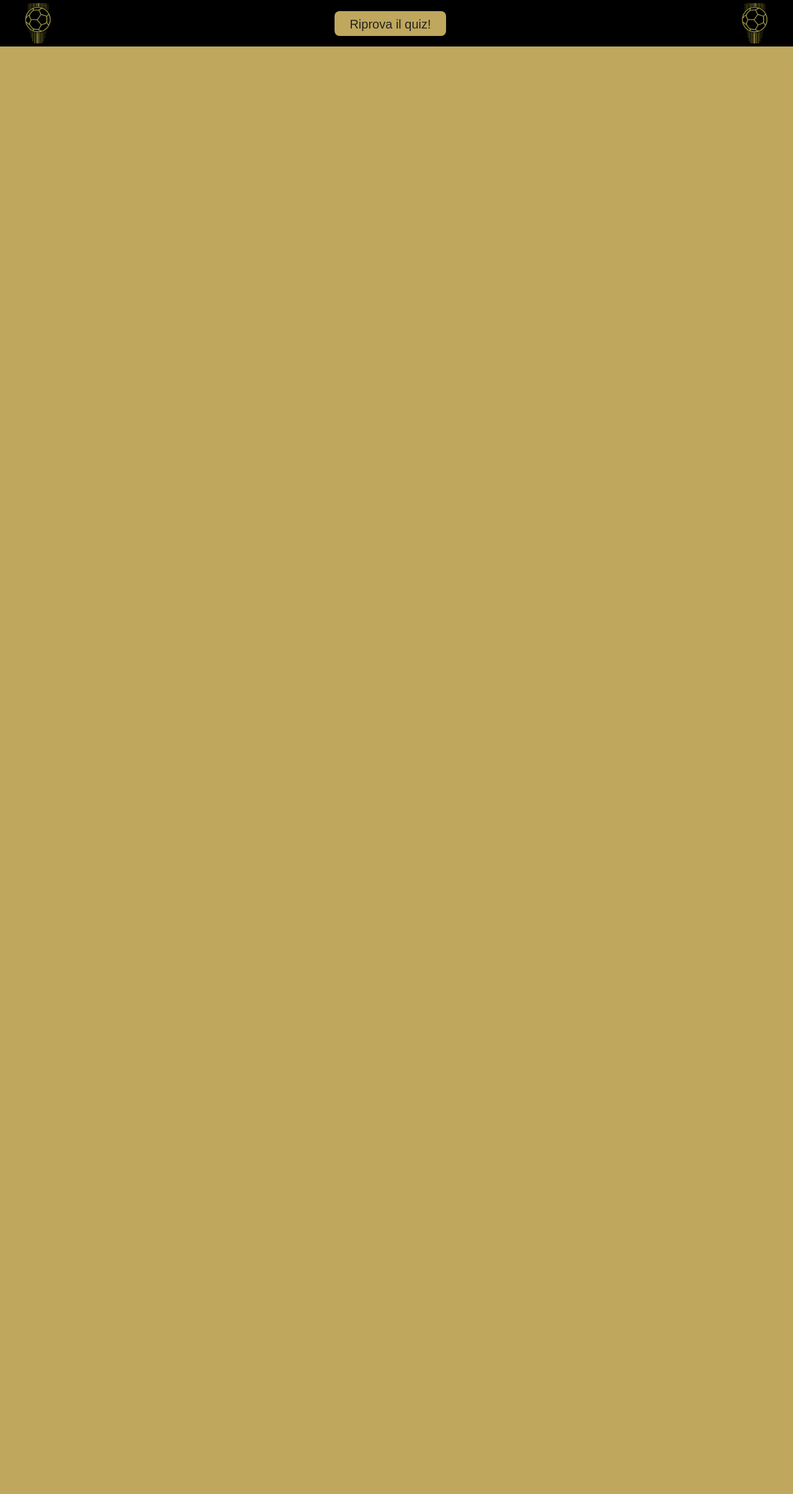
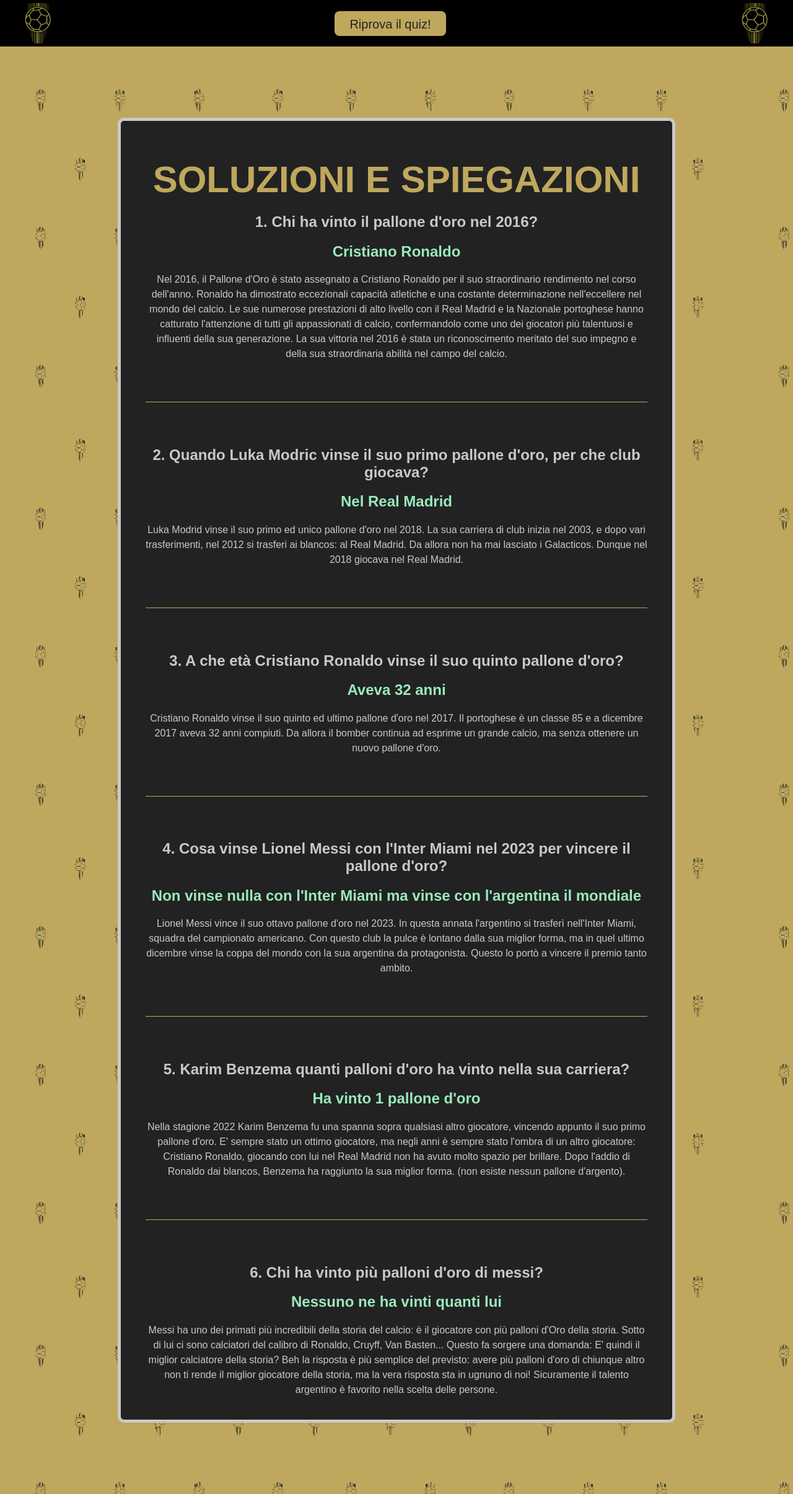
Before and after one commit to viss13/Progetto-Hoxha-Sfondrini, a PHP site: page /psdp.html in a window 1280 px wide. Shown: the whole page at 62% size. Before the commit the page ends 75 px from the top, so only its background shows below. Run offline with PHP 8.4, Linux system fonts and the light colour scheme; some web fonts are replaced.

Commit message:
psdp fatto bene, mancano le ultime domande

```diff
--- a/psdp.html
+++ b/psdp.html
@@ -9,7 +9,7 @@
     <title>Progetto</title>
 </head>
 
-<body>
+<body class="quiz-background">
     <header class="w-100">
         <div class="header__logo1">
             <img src="immagini/logo.png" alt="Logo">
@@ -17,11 +17,79 @@
         <nav>
             <div class="header__tenda">
                 <a href="quiz.html" class="header__tenda__li__psdp">Riprova il quiz!</a>
+
         </nav>
         <div class="header__logo2">
             <img src="immagini/logo.png" alt="Logo">
         </div>
     </header>
 
+    <div class="separatore"></div>
+    <div class="separatore"></div>
+
+    <section class="text">
+        <div class="text__copy">
+            <h1 class="text__titolo">SOLUZIONI E SPIEGAZIONI</h1>
+            <h2>1. Chi ha vinto il pallone d'oro nel 2016?</h2>
+            <h2 class="verde">Cristiano Ronaldo</h2>
+            <p class="intro spaziatura_p border-bottom">
+                Nel 2016, il Pallone d'Oro è stato assegnato a Cristiano Ronaldo per il suo straordinario
+                 rendimento nel corso dell'anno. Ronaldo ha dimostrato eccezionali capacità atletiche e una costante
+                 determinazione nell'eccellere nel mondo del calcio. Le sue numerose prestazioni di alto livello
+                 con il Real Madrid e la Nazionale portoghese hanno catturato l'attenzione di tutti gli appassionati
+                 di calcio, confermandolo come uno dei giocatori più talentuosi e influenti della sua generazione.
+                 La sua vittoria nel 2016 è stata un riconoscimento meritato del suo impegno e della sua straordinaria
+                 abilità nel campo del calcio.
+            </p>
+            <div class="separatore__border"></div>
+            <h2>2. Quando Luka Modric vinse il suo primo pallone d'oro, per che club giocava?</h2>
+            <h2 class="verde">Nel Real Madrid</h2>
+            <p class="intro spaziatura_p border-bottom">
+                Luka Modrid vinse il suo primo ed unico pallone d'oro nel 2018. La sua carriera di club inizia nel 2003,
+                e dopo vari trasferimenti, nel 2012 si trasferi ai blancos: al Real Madrid. Da allora non ha mai lasciato
+                 i Galacticos. Dunque nel 2018 giocava nel Real Madrid.
+            </p>
+            <div class="separatore__border"></div>
+            <h2>3. A che età Cristiano Ronaldo vinse il suo quinto pallone d'oro?</h2>
+            <h2 class="verde">Aveva 32 anni</h2>
+            <p class="intro spaziatura_p border-bottom">
+                Cristiano Ronaldo vinse il suo quinto ed ultimo pallone d'oro nel 2017. Il portoghese è un classe 85 e
+                a dicembre 2017 aveva 32 anni compiuti.
+                Da allora il bomber continua ad esprime un grande calcio, ma senza ottenere un nuovo pallone d'oro.
+            </p>
+            <div class="separatore__border"></div>
+            <h2>4. Cosa vinse Lionel Messi con l'Inter Miami nel 2023 per vincere il pallone d'oro?</h2>
+            <h2 class="verde">Non vinse nulla con l'Inter Miami ma vinse con l'argentina il mondiale</h2>
+            <p class="intro spaziatura_p border-bottom">
+                Lionel Messi vince il suo ottavo pallone d'oro nel 2023. In questa annata l'argentino si trasferì
+                nell'Inter Miami, squadra del campionato americano. Con questo club la pulce è lontano dalla sua miglior forma,
+                ma in quel ultimo dicembre vinse la coppa del mondo con la sua argentina da protagonista. Questo lo portò a vincere
+                il premio tanto ambito.
+
+            </p>
+            <div class="separatore__border"></div>
+            <h2>5. Karim Benzema quanti palloni d'oro ha vinto nella sua carriera?</h2>
+            <h2 class="verde">Ha vinto 1 pallone d'oro</h2>
+            <p class="intro spaziatura_p border-bottom">
+                Nella stagione 2022 Karim Benzema fu una spanna sopra qualsiasi altro giocatore, vincendo appunto il suo primo
+                pallone d'oro. E' sempre stato un ottimo giocatore, ma negli anni è sempre stato l'ombra di un altro giocatore: Cristiano Ronaldo,
+                giocando con lui nel Real Madrid non ha avuto molto spazio per brillare. Dopo l'addio di Ronaldo dai blancos, Benzema
+                ha raggiunto la sua miglior forma. (non esiste nessun pallone d'argento).
+            </p>
+            <div class="separatore__border"></div>
+            <h2>6. Chi ha vinto più palloni d'oro di messi?</h2>
+            <h2 class="verde">Nessuno ne ha vinti quanti lui</h2>
+            <p class="intro spaziatura_p">
+                Messi ha uno dei primati più incredibili della storia del calcio: è il giocatore con più palloni d'Oro
+                della storia. Sotto di lui ci sono calciatori del calibro di Ronaldo, Cruyff, Van Basten...
+                Questo fa sorgere una domanda: E' quindi il miglior calciatore della storia? Beh la risposta è più semplice
+                del previsto: avere più palloni d'oro di chiunque altro non ti rende il miglior giocatore della storia, ma
+                la vera risposta sta in ugnuno di noi! Sicuramente il talento argentino è favorito nella scelta delle persone.
+            </p>
+
+        </div>
+    </section>
+    <div class="separatore"></div>
+
 </body>
 </html>
--- a/quiz.html
+++ b/quiz.html
@@ -8,7 +8,7 @@
     <link rel="stylesheet" href="https://fonts.googleapis.com/css?family=Font+Name">
     <title>Progetto</title>
 </head>
-<body class = "quiz__body">
+<body class = "quiz-background">
     <header class="w-100">
         <div class="header__logo1">
             <img src="immagini/logo.png" alt="Logo">
--- a/style.css
+++ b/style.css
@@ -52,6 +52,8 @@ nav {display: flex; height: 40px; margin: auto;}
 
 .separatore{height: 75px;}
 
+.separatore__border{height: 35px}
+.border-bottom{border-bottom: 1px solid #bfa75d; padding-bottom: 65px;}
 
 
 /* cover */
@@ -79,7 +81,17 @@ h3 {margin-bottom: 0;}
     position: relative;
     z-index: 1;
     color: #c9c9c9;
+    border-radius: 10px;
+    border: 5px solid #c9c9c9 ;
 }
+
+
+
+.verde{color: #9aeabc;}
+
+.spaziatura_p{line-height: 1.5;}
+
+
 
 
 
@@ -182,9 +194,11 @@ main {width: 85%; padding: 10px;}
 :root[url="quiz.html"] {margin: 0; padding: 0; font-family: 'Poppins', sans-serif;}
 
 .quiz__body{background-image: url(immagini/sfondo-quiz-222.png);}
+.quiz-background{background-image: url(immagini/sfondo-quiz-oro.png);}
 .app{background-color: black; width: 90%; max-width: 600px; border-radius: 10px; padding: 30px; margin: 100px auto 0;}
 .app h1{font-size: 25px; color: #bfa75d; font-weight: 600; border-bottom: 1px solid #333; padding-bottom: 30px;}
 .quiz{padding: 20px 0;}
+
 .quiz h2{font-size: 18px; color: #bfa75d; font-weight: 600;}
 .btn{
     background-color: #fff;
```
Also changed, not shown: script-quiz.js (+31 -31 lines), immagini/sfondo-quiz-oro.png (added).
